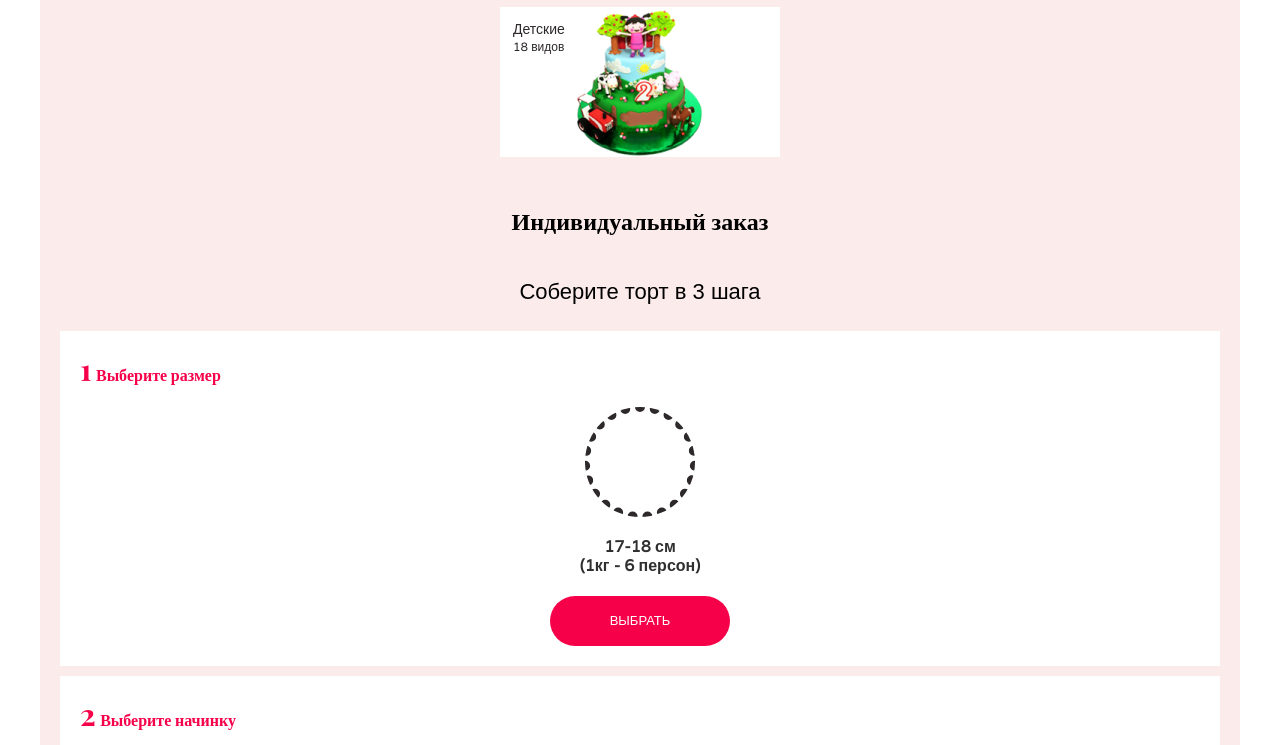
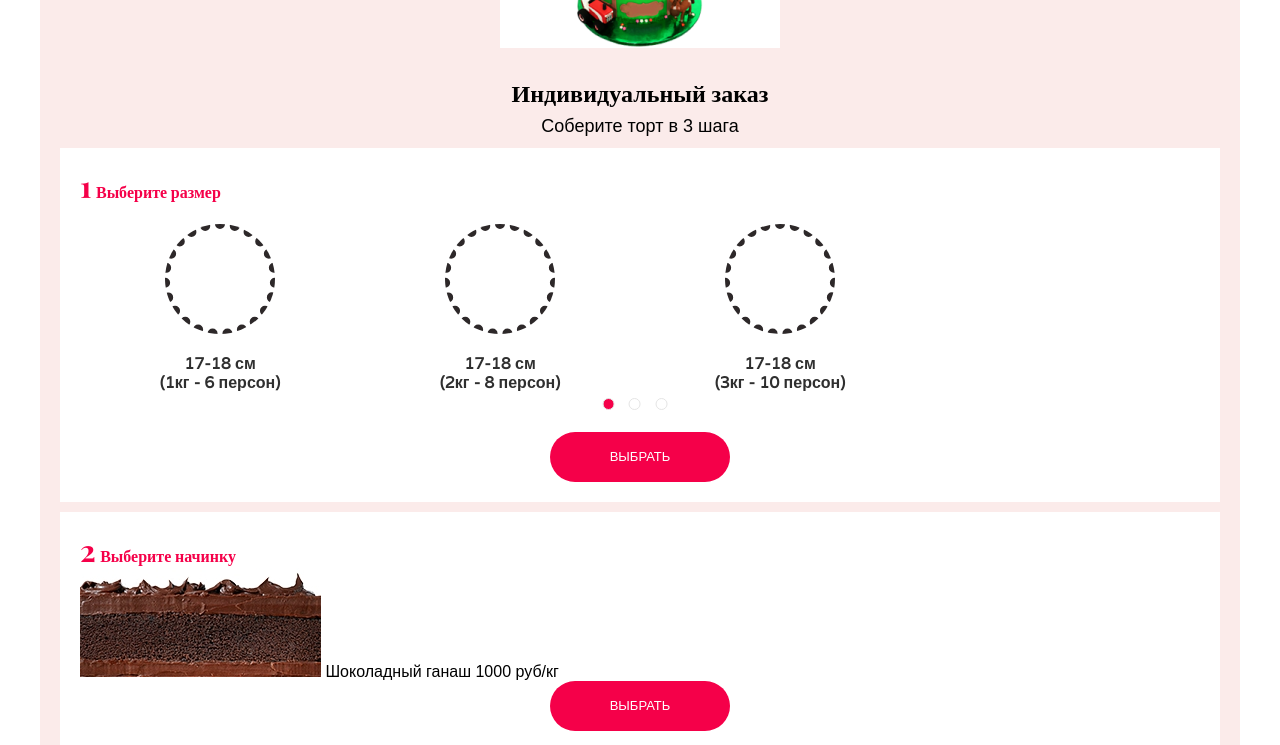
Before and after one commit to RinatR/cakes, a website: page index.html in a window 1280 px wide. Shown: the part 1355-2100 px from the top of the page. Drawn offline with nearby package versions, Linux system fonts and the light colour scheme; files that its build step writes are made by us from their sources.

Commit message:
добавил стили для слайдера. реализовал переключение слайдов

```diff
--- a/index.html
+++ b/index.html
@@ -83,11 +83,29 @@
           <div class="custom-cake-step">
             <span class="custom-cake-step__number">1</span>
             <span class="custom-cake-step__title">Выберите размер</span>
-            <div class="custom-cake-slider">
-              <div class="custom-cake-slides">
-                <div class="custom-cake-slide">
-                  <img class="custom-cake-slide__image" src="img/size1.svg" alt="1кг">
-                  <span class="custom-cake-slide__title">17-18 см <br> (1кг - 6 персон)</span>
+            <div class="slider">
+              <input class="slider__control" type="radio" id="slider-btn-1" name="slider-toggle" checked>
+              <input class="slider__control" type="radio" id="slider-btn-2" name="slider-toggle">
+              <input class="slider__control" type="radio" id="slider-btn-3" name="slider-toggle">
+              <div class="slider__toggles">
+                <label class="slider__toggle slider__toggle--prev" for="slider-btn-1"></label>
+                <label class="slider__toggle slider__toggle--next" for="slider-btn-2"></label>
+                <label class="slider__toggle slider__toggle--next" for="slider-btn-3"></label>
+              </div>
+              <div class="slider__inner">
+                <div class="slider__slides">
+                  <div class="slider__slide slide">
+                    <img class="slide__image" src="img/size1.svg" alt="1кг">
+                    <span class="slide__title">17-18 см <br> (1кг - 6 персон)</span>
+                  </div>
+                  <div class="slider__slide slide">
+                    <img class="slide__image" src="img/size1.svg" alt="1кг">
+                    <span class="slide__title">17-18 см <br> (2кг - 8 персон)</span>
+                  </div>
+                  <div class="slider__slide slide">
+                    <img class="slide__image" src="img/size1.svg" alt="1кг">
+                    <span class="slide__title">17-18 см <br> (3кг - 10 персон)</span>
+                  </div>
                 </div>
               </div>
             </div>
--- a/less/base/variables.less
+++ b/less/base/variables.less
@@ -1,6 +1,5 @@
 @font-base: "Playfair Display", "PT Serif", serif;
 @font-second: "Varela", "Arial", sans-serif;
-
 
 
 @mobile-width-only: ~"(max-width: 767px)";
--- a/less/blocks/custom-cake-slider.less
+++ /dev/null
@@ -1,3 +0,0 @@
-.custom-cake-slider {
-  margin-bottom: 20px;
-}
--- a/less/blocks/custom-cake.less
+++ b/less/blocks/custom-cake.less
@@ -1,3 +1,4 @@
 .custom-cake {
   padding: 0 20px;
+  margin-bottom: 30px;
 }
--- a/less/blocks/section-header.less
+++ b/less/blocks/section-header.less
@@ -1,6 +1,7 @@
 .section-header {
+  margin-bottom: 10px;
   font-size: 24px;
-  line-height: 66px;
+  line-height: 1.2;
   font-family: @font-base;
   font-weight: bold;
   text-align: center;
--- a/less/blocks/section-subheader.less
+++ b/less/blocks/section-subheader.less
@@ -1,5 +1,6 @@
 .section-subheader {
-  font-size: 22px;
-  line-height: 78px;
+  margin-bottom: 10px;
+  font-size: 18px;
+  line-height: 1.2;
   text-align: center;
 }
--- a/less/blocks/custom-cake-slide.less
+++ b/less/blocks/slide.less
@@ -1,13 +1,14 @@
-.custom-cake-slide {
+.slide {
   display: flex;
   flex-direction: column;
+  width: 280px;
 }
 
-.custom-cake-slide__image {
+.slide__image {
   margin: 20px auto;
 }
 
-.custom-cake-slide__title {
+.slide__title {
   font-family: @font-second;
   font-size: 16px;
   line-height: 1.2;
@@ -16,7 +17,7 @@
   text-align: center;
 }
 
-.custom-cake-slide__price {
+.slide__price {
   font-family: @font-base;
   font-size: 18px;
   line-height: 1.2;
--- /dev/null
+++ b/less/blocks/slider.less
@@ -0,0 +1,114 @@
+.slider {
+  position: relative;
+  margin-bottom: 40px;
+}
+
+.slider__control {
+  display: none;
+
+  &:first-child {
+    &:checked {
+      ~ .slider__inner {
+        .slider__slider {
+          transform: translateX(0);
+        }
+      }
+    }
+  }
+
+  &:nth-child(2) {
+    &:checked {
+      ~ .slider__inner {
+        .slider__slides {
+          transform: translateX(-240px);
+        }
+      }
+    }
+  }
+
+  &:nth-child(3) {
+    &:checked {
+      ~ .slider__inner {
+        .slider__slides {
+          transform: translateX(-480px);
+        }
+      }
+    }
+  }
+
+
+
+}
+
+.slider__control {
+  &:first-child {
+    &:checked {
+    ~ .slider__toggles {
+        .slider__toggle {
+          &:first-child {
+            background-color: #f50049;
+          }
+        }
+      }
+    }
+  }
+}
+
+.slider__control {
+  &:nth-child(2) {
+    &:checked {
+    ~ .slider__toggles {
+        .slider__toggle {
+          &:nth-child(2) {
+            background-color: #f50049;
+          }
+        }
+      }
+    }
+  }
+}
+
+.slider__control {
+  &:nth-child(3) {
+    &:checked {
+    ~ .slider__toggles {
+        .slider__toggle {
+          &:nth-child(3) {
+            background-color: #f50049;
+          }
+        }
+      }
+    }
+  }
+}
+
+.slider__toggles {
+  position: absolute;
+  left: 50%;
+  bottom: -20px;
+  transform: translateX(-50%);
+  z-index: 3;
+}
+
+.slider__toggle {
+  display: inline-block;
+  vertical-align: middle;
+  width: 10px;
+  height: 10px;
+  margin-right: 10px;
+  background-color: #ffffff;
+  border: 1px solid #e5e5e5;
+  border-radius: 50%;
+  cursor: pointer;
+}
+
+.slider__inner {
+  overflow: hidden;
+}
+
+.slider__slides {
+  display: flex;
+  flex-direction: row;
+  flex-wrap: nowrap;
+  width: 300%;
+}
--- a/less/style.less
+++ b/less/style.less
@@ -16,9 +16,8 @@
 @import "blocks/custom-cake.less";
 @import "blocks/custom-cake-steps.less";
 @import "blocks/custom-cake-step.less";
-@import "blocks/custom-cake-slider.less";
-@import "blocks/custom-cake-slides.less";
-@import "blocks/custom-cake-slide.less";
+@import "blocks/slider.less";
+@import "blocks/slide.less";
 @import "blocks/result-cake.less";
 @import "blocks/result-cake-form.less";
 @import "blocks/btn.less";
```
Also changed, not shown: less/blocks/custom-cake-slides.less (deleted), less/blocks/slider__slides.less (added).
